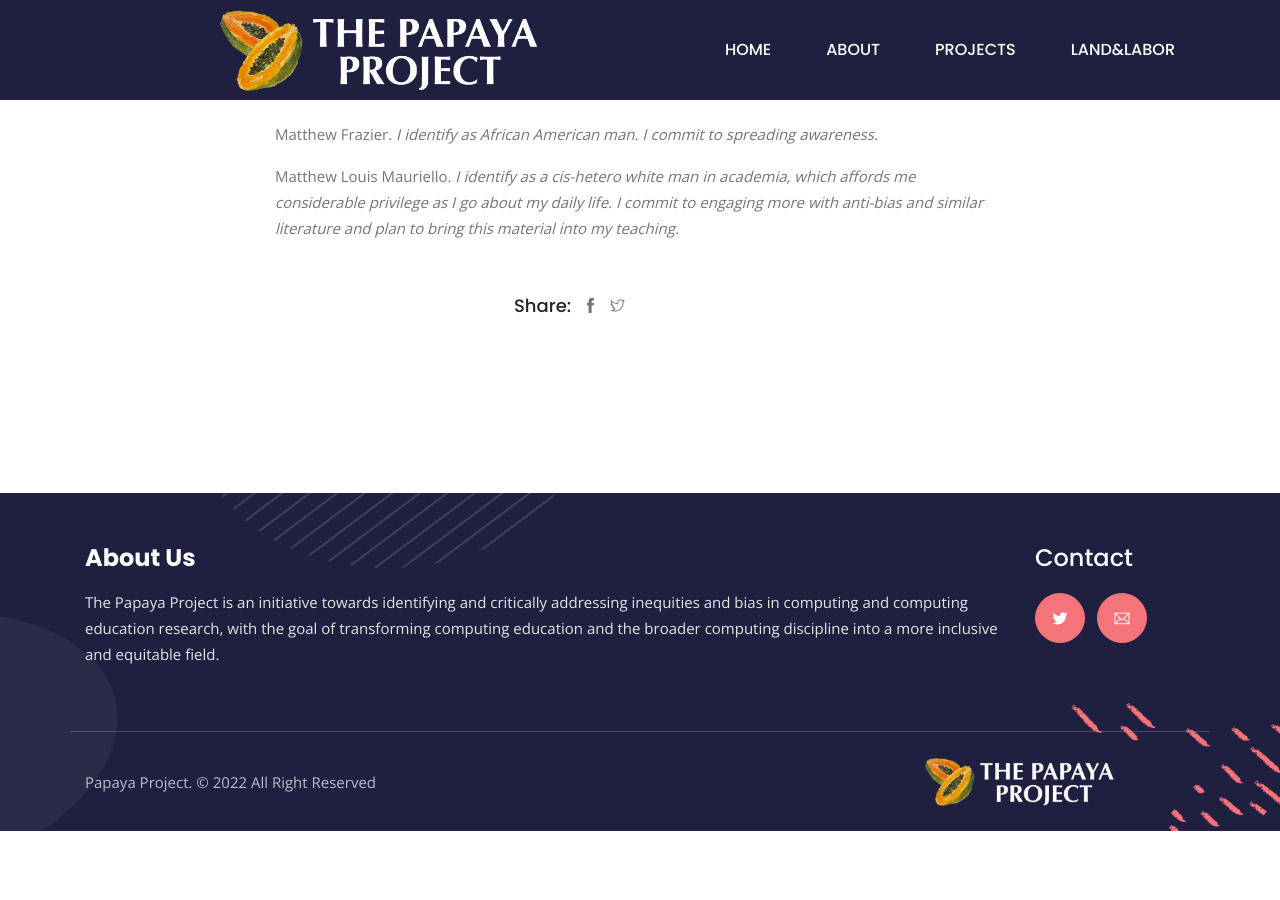
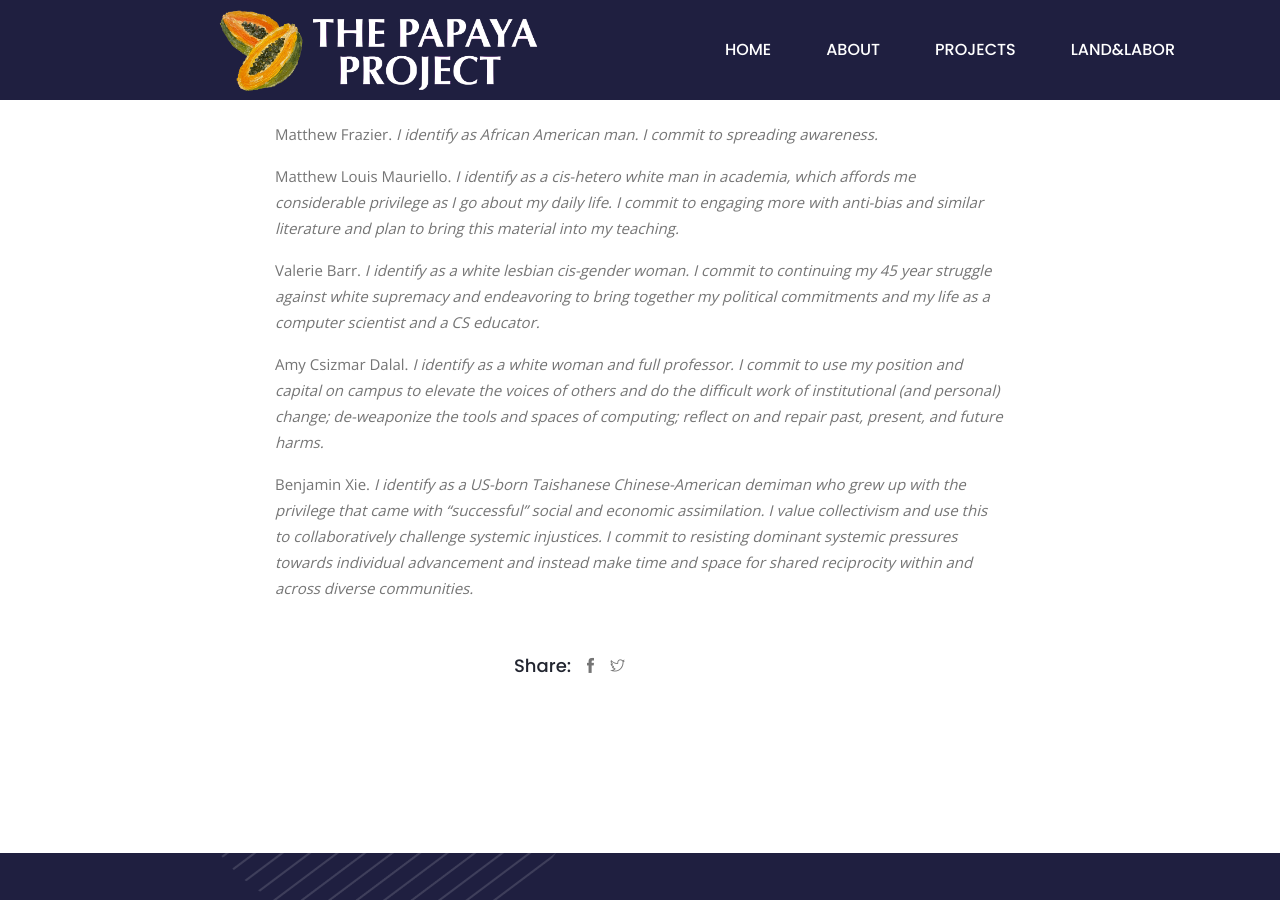
Before and after one commit to the-papaya-project/the-papaya-project.github.io, a Jekyll site: the page built from _posts/2022-09-14-letter.md, in a window 1280 px wide and 900 px high, scrolled down 6975 px. Built offline with Jekyll 4.4.1, drawn with Linux system fonts in a browser that asks for light colours; before the commit the page ends 7806 px from its top, so only the background shows below that.

Commit message:
Updated signatures again

```diff
--- a/_posts/2022-09-14-letter.md
+++ b/_posts/2022-09-14-letter.md
@@ -139,3 +139,9 @@ Charles Logan. *I identify as a white, cisgender, heterosexual, able-bodied man
 Matthew Frazier. *I identify as African American man. I commit to spreading awareness.*
 
 Matthew Louis Mauriello. *I identify as a cis-hetero white man in academia, which affords me considerable privilege as I go about my daily life. I commit to engaging more with anti-bias and similar literature and plan to bring this material into my teaching.*
+
+Valerie Barr. *I identify as a white lesbian cis-gender woman. I commit to continuing my 45 year struggle against white supremacy and endeavoring to bring together my political commitments and my life as a computer scientist and a CS educator.*
+
+Amy Csizmar Dalal. *I identify as a white woman and full professor. I commit to use my position and capital on campus to elevate the voices of others and do the difficult work of institutional (and personal) change; de-weaponize the tools and spaces of computing; reflect on and repair past, present, and future harms.*
+
+Benjamin Xie. *I identify as a US-born Taishanese Chinese-American demiman who grew up with the privilege that came with "successful" social and economic assimilation. I value collectivism and use this to collaboratively challenge systemic injustices. I commit to resisting dominant systemic pressures towards individual advancement and instead make time and space for shared reciprocity within and across diverse communities.*
```
